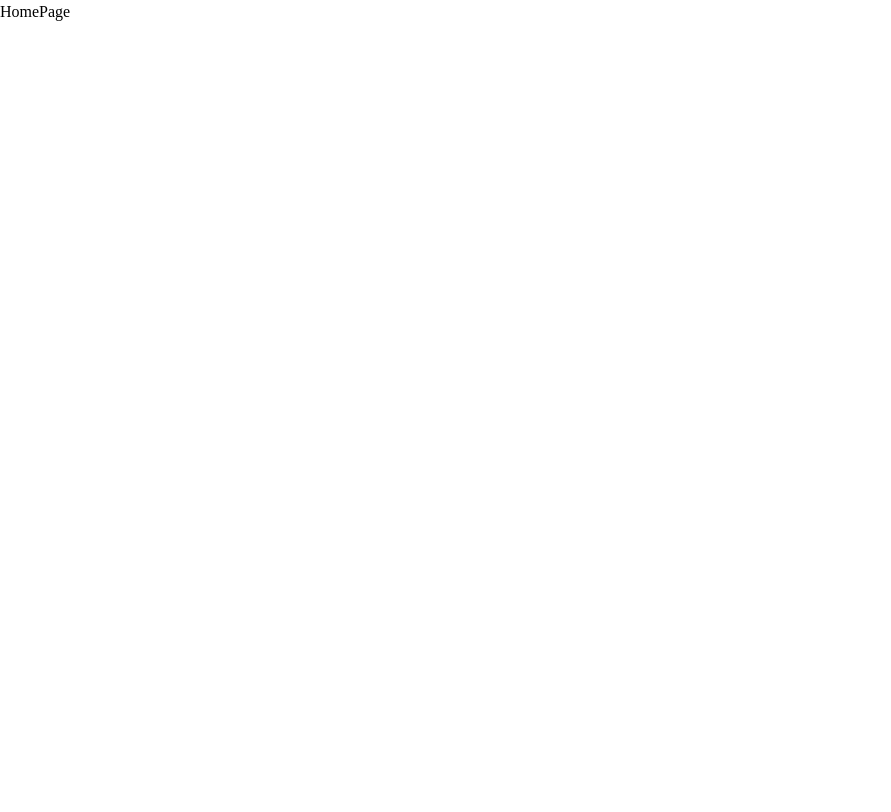
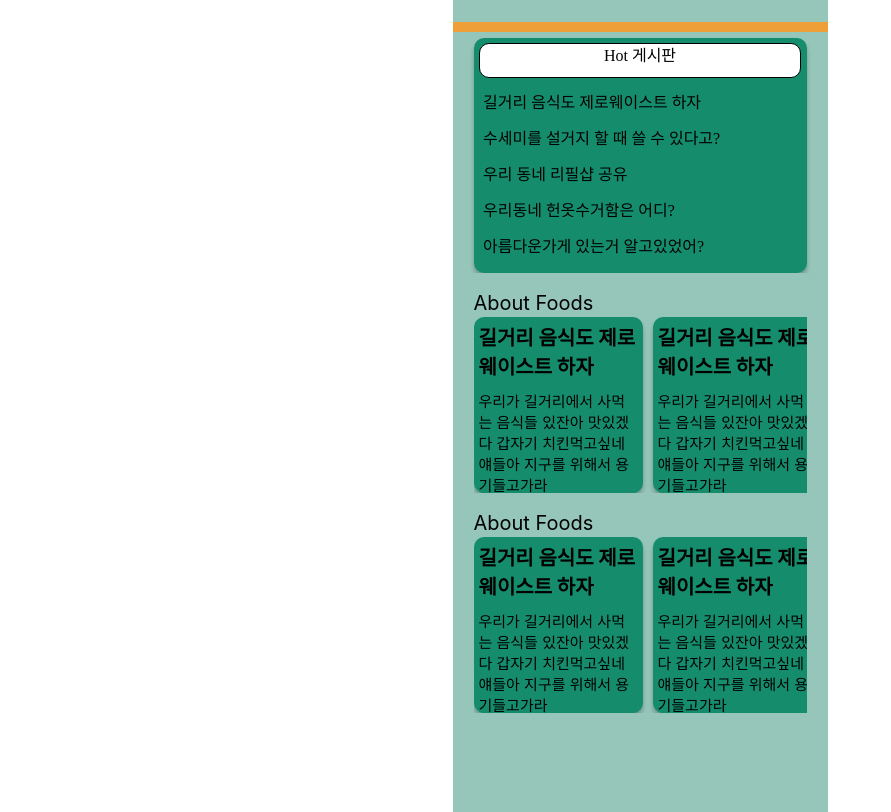
Before and after one commit to Zerogrumi/zerogrumi_front, a React (Create React App) app: page /home in a window 1280 px wide. Shown: the whole page, without its empty margins (0-891 px from the left). Built offline with nearby package versions, Linux system fonts and the light colour scheme.

Commit message:
홈화면디자인(하단바 제외)

```diff
--- a/src/components/HomePage/CategoryList.jsx
+++ b/src/components/HomePage/CategoryList.jsx
@@ -0,0 +1,57 @@
+import React from "react";
+import styled from "styled-components";
+
+import Content from "./Content";
+const CategoryList = () => {
+  return (
+    <div>
+      <Container>
+        <CategoryName>About Foods</CategoryName>
+        <ContentContainer>
+          <Content></Content>
+          <Content></Content>
+          <Content></Content>
+          <Content></Content>
+          <Content></Content>
+          <Content></Content>
+          <Content></Content>
+          <Content></Content>
+          <Content></Content>
+          <Content></Content>
+        </ContentContainer>
+      </Container>
+    </div>
+  );
+};
+
+const Container = styled.div`
+  margin: 16px;
+  width: 333px;
+  height: 220px;
+  background: #96c6ba;
+  overflow: hidden;
+  margin: auto;
+`;
+
+const CategoryName = styled.div`
+  display: flex;
+  width: 195px;
+  height: 29px;
+  flex-direction: column;
+  justify-content: center;
+  flex-shrink: 0;
+  color: #000;
+  font-family: Inter;
+  font-size: 20px;
+  font-style: normal;
+  font-weight: 400;
+  line-height: normal;
+  margin-top: 15px;
+`;
+
+const ContentContainer = styled.div`
+  display: flex;
+  overflow-x: scroll;
+`;
+
+export default CategoryList;
--- a/src/components/HomePage/Content.jsx
+++ b/src/components/HomePage/Content.jsx
@@ -0,0 +1,61 @@
+import React from "react";
+import styled from "styled-components";
+const Content = () => {
+  return (
+    <Container>
+      <ContentBox>
+        <Title>길거리 음식도 제로웨이스트 하자</Title>
+        <ContentText>
+          우리가 길거리에서 사먹는 음식들 있잔아 맛있겠다 갑자기 치킨먹고싶네
+          얘들아 지구를 위해서 용기들고가라
+        </ContentText>
+      </ContentBox>
+    </Container>
+  );
+};
+
+const Container = styled.div`
+  width: 169px;
+  height: 176px;
+  flex-shrink: 0;
+  border-radius: 10px;
+  background: #158d6c;
+  padding: 5px;
+  box-shadow: 0px 4px 4px 0px rgba(0, 0, 0, 0.25);
+  overflow: hidden;
+  margin: 0px 10px 0px 0px;
+`;
+
+const ContentBox = styled.div`
+  background: #158d6c;
+`;
+
+const Title = styled.div`
+  width: 160px;
+  flex-direction: column;
+  justify-content: center;
+  color: #000000;
+  font-family: Inter;
+  font-size: 20px;
+  font-style: normal;
+  font-weight: 700;
+  line-height: normal;
+  background: #158d6c;
+  margin-bottom: 10px;
+`;
+
+const ContentText = styled.div`
+  background: #158d6c;
+  width: 160px;
+  flex-direction: column;
+  justify-content: center;
+  flex-shrink: 0;
+  color: #000000;
+  font-family: Inter;
+  font-size: 15px;
+  font-style: normal;
+  font-weight: 400;
+  line-height: normal;
+`;
+
+export default Content;
--- a/src/components/HomePage/Hot.jsx
+++ b/src/components/HomePage/Hot.jsx
@@ -0,0 +1,64 @@
+import React from "react";
+import styled from "styled-components";
+
+const Hot = () => {
+  return (
+    <>
+      <Container>
+        <Title>Hot 게시판</Title>
+        <ContentArea>
+          <ContentBlock>길거리 음식도 제로웨이스트 하자</ContentBlock>
+          <ContentBlock>수세미를 설거지 할 때 쓸 수 있다고?</ContentBlock>
+          <ContentBlock>우리 동네 리필샵 공유</ContentBlock>
+          <ContentBlock>우리동네 헌옷수거함은 어디?</ContentBlock>
+          <ContentBlock>아름다운가게 있는거 알고있었어?</ContentBlock>
+        </ContentArea>
+      </Container>
+    </>
+  );
+};
+
+const Container = styled.div`
+  margin: 16px;
+  width: 333px;
+  flex-shrink: 0;
+  background-color: #158d6c;
+  padding: 5px;
+  border-radius: 10px;
+  box-shadow: 0px 4px 4px 0px rgba(0, 0, 0, 0.25);
+  margin: auto;
+`;
+
+const Title = styled.div`
+  width: 322px;
+  height: 35px;
+  margin: auto;
+  text-align: center;
+  border: 1px solid black;
+  border-radius: 10px;
+  background-color: #ffffff;
+  margin-bottom: 10px;
+`;
+
+const ContentArea = styled.div`
+  width: 322px;
+  margin: auto;
+  background-color: #158d6c;
+`;
+
+const ContentBlock = styled.div`
+  width: 322px;
+  height: 35px;
+  background-color: #158d6c;
+  border-radius: 5px;
+  padding: 3px;
+  margin: 1px;
+
+  &:hover {
+    color: #ffffff;
+    border: 3px solid #ef9f38;
+    // transition: 0.3s;
+  }
+`;
+
+export default Hot;
--- a/src/pages/HomePage.jsx
+++ b/src/pages/HomePage.jsx
@@ -1,8 +1,41 @@
 import React from "react";
+import styled from "styled-components";
+import ReactDOM from "react-dom";
+import Hot from "../components/HomePage/Hot";
+import CategoryList from "../components/HomePage/CategoryList";
 export default function HomePage() {
   return (
     <>
-      <h1>HomePage</h1>
+      <PageContainer>
+        <TopLine></TopLine>
+        <StyleContainer>
+          <Hot></Hot>
+          <CategoryList />
+          <CategoryList />
+        </StyleContainer>
+      </PageContainer>
     </>
   );
 }
+
+const PageContainer = styled.div`
+  padding-top: 38px;
+  width: 375px;
+  height: 812px;
+  background: #96c6ba;
+  margin: auto;
+`;
+
+const StyleContainer = styled.div`
+  width: 375px;
+  margin: auto;
+`;
+
+const TopLine = styled.div`
+  position: absolute;
+  top: 22px;
+  height: 10px;
+  width: 375px;
+  background-color: #ef9f38;
+  margin: auto;
+`;
```
